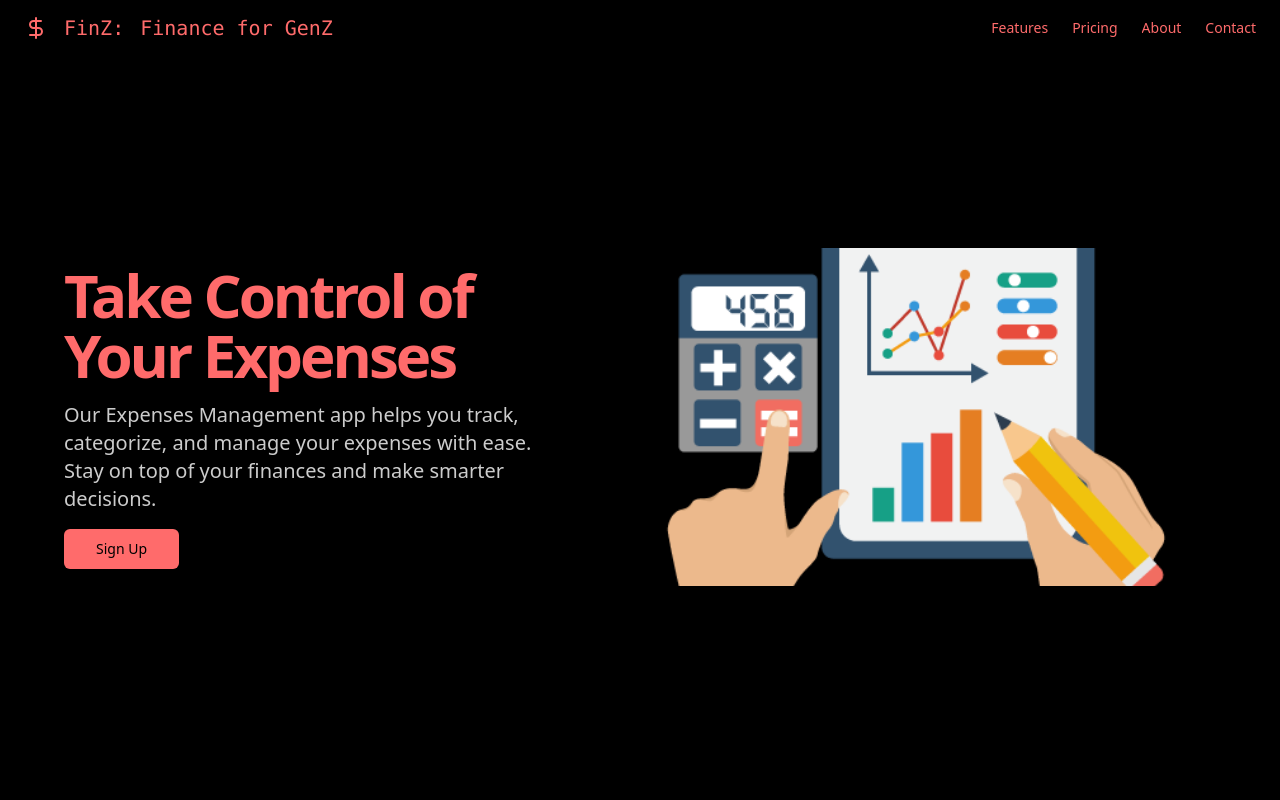
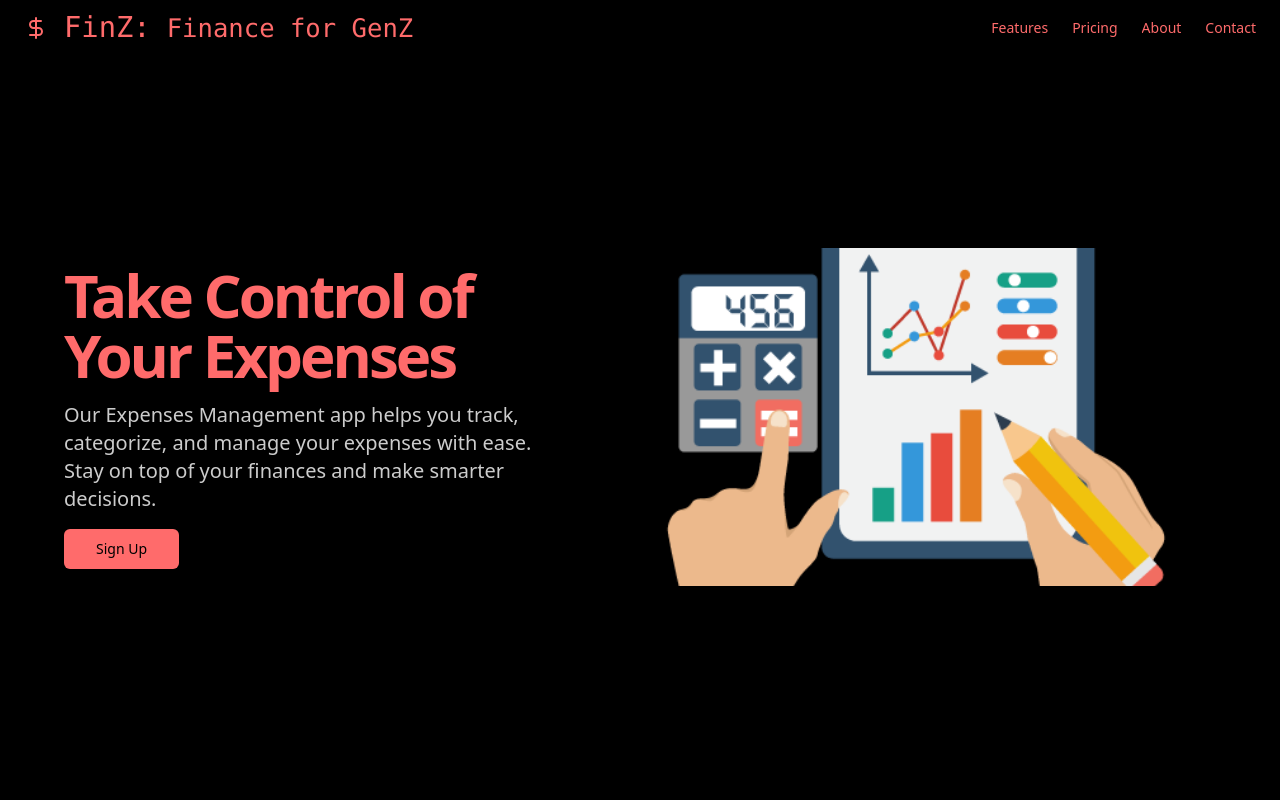
Before and after one commit to SachPlayZ/FinZ, a Next.js app: page / in a window 1280 px wide. Shown: the top 800 px of the page. Built offline with nearby package versions, Linux system fonts and the light colour scheme.

Commit message:
Adjusted navbar

```diff
--- a/app/_components/Navbar.js
+++ b/app/_components/Navbar.js
@@ -5,7 +5,7 @@ const Navbar = () => {
     <header className="px-4 lg:px-6 h-14 flex items-center bg-[#000] text-[#ff6b6b]">
         <Link href="#" className="flex items-center justify-center" prefetch={false}>
           <DollarSignIcon className="h-6 w-6" />
-          <span className="ms-4 bold font-mono text-xl">FinZ:</span> <span className="ms-4 font-mono text-xl">Finance for GenZ</span>
+          <span className="ms-4 bold font-mono text-[1.8rem]">FinZ:</span> <span className="ms-4 font-mono text-[1.6rem]">Finance for GenZ</span>
         </Link>
         <nav className="ml-auto flex gap-4 sm:gap-6">
           <Link href="#" className="text-sm font-medium underline-animation" prefetch={false}>
@@ -29,8 +29,8 @@ function DollarSignIcon(props) {
     <svg
       {...props}
       xmlns="http://www.w3.org/2000/svg"
-      width="24"
-      height="24"
+      width="30"
+      height="30"
       viewBox="0 0 24 24"
       fill="none"
       stroke="currentColor"
```
